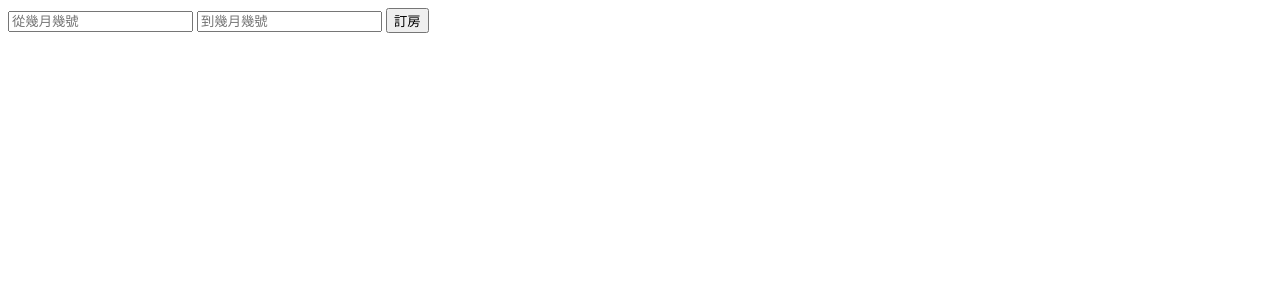
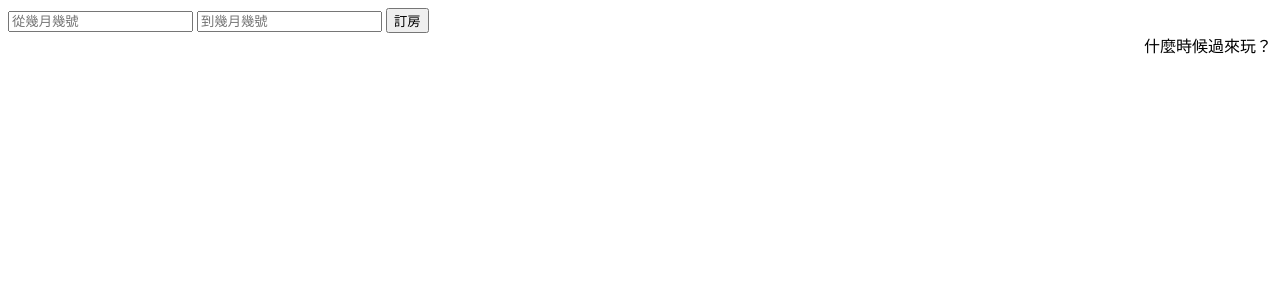
Before and after one commit to dwatow/LaidBackHabitat, a Django app: page / in a window 1280 px wide. Shown: the top 300 px of the page. Run offline with Django 3.2, Linux system fonts and the light colour scheme; some libraries are stand-ins or nearby versions.

Commit message:
前端修改訂房提詞

```diff
--- a/static/laid_back_habitat/calTotalDays.js
+++ b/static/laid_back_habitat/calTotalDays.js
@@ -4,7 +4,12 @@ function orderRoom() {
 	var diff_day = DiffDay(from_date, to_date);
 
 	if (from_date != "Invalid Date" && to_date != "Invalid Date") {
-		var desctipt = "客人，您於" + MyDateFormat(from_date) + "到" + MyDateFormat(to_date) + "有訂房。<br />祝你這" + diff_day + "天玩得開心。"
+		if (diff_day > 1) {
+			var desctipt = "歡迎您，於" + MyDateFormat(from_date) + "到" + MyDateFormat(to_date) + "來玩" + diff_day + "天。<br />祝您玩得開心。"
+		}
+		else {
+			var desctipt = "歡迎您，於" + MyDateFormat(from_date) + "到" + MyDateFormat(to_date) + "來玩" + diff_day + "天。<br/>不跨天數，無須訂房唷！<br />祝您玩得開心。"
+		}
 	    document.getElementById("reault_order").innerHTML = desctipt;
 	}
 	else if (from_date == "Invalid Date" && to_date != "Invalid Date") {
@@ -17,7 +22,7 @@ function orderRoom() {
 	}
 	else
 	{
-		var desctipt = "什麼時候來過夜？";
+		var desctipt = "什麼時候過來玩？";
     	document.getElementById("reault_order").innerHTML = desctipt;
 	}
 };
--- a/templates/index.html
+++ b/templates/index.html
@@ -2,7 +2,6 @@
 <html>
 <head>
 	<title>訂房!!</title>
-	<link rel="stylesheet" href="jquery-ui/jquery-ui.min.css">
 	<style type="text/css">
 		#ui-datepicker-div a{
 			text-decoration: none;
@@ -20,7 +19,7 @@
 	<input type="text" id="datepicker2" name="to" placeholder="到幾月幾號">
 	<button onclick="orderRoom()">訂房</button>
 
-	<div align="right" id="reault_order"></div>
+	<div align="right" id="reault_order">什麼時候過來玩？</div>
 
 	<script src="//code.jquery.com/jquery-1.11.2.min.js"></script>
 	<script src="//code.jquery.com/jquery-migrate-1.2.1.min.js"></script>
```
